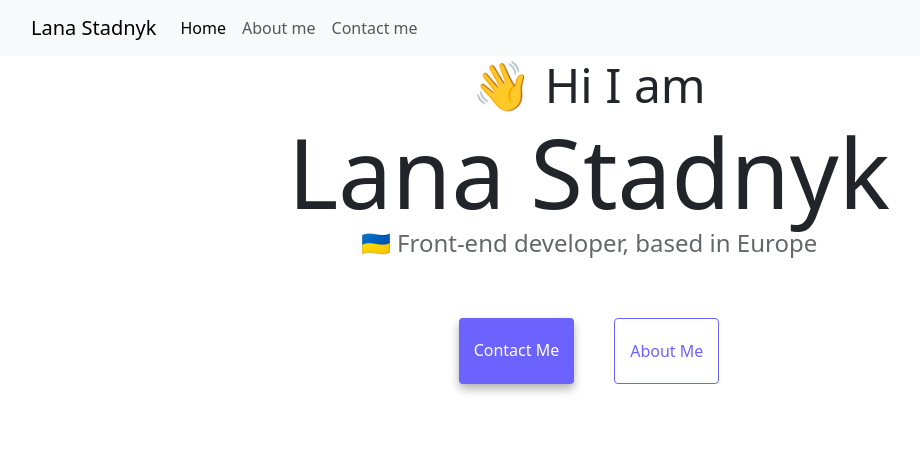
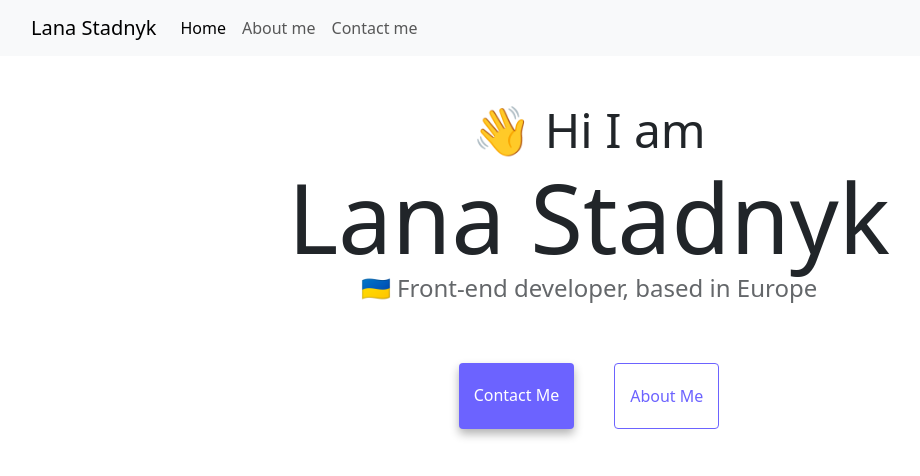
Before and after one commit to LanaStadnyk/Week-2, a plain HTML site: page index.html in a window 1280 px wide. Shown: the whole page, without its empty margins (51-971 px from the left). Drawn offline with nearby package versions, Linux system fonts and the light colour scheme.

Commit message:
Added images

```diff
--- a/src/styles.css
+++ b/src/styles.css
@@ -2,6 +2,10 @@
   --h3-color: #64676A;
   --paragrapgh-bg: #f5f2fe;
   --purple-color: #6c63ff;
+}
+
+.main {
+  margin-top: 45px;
 }
 
 a {
```
Also changed, not shown: images/weather.png (added), images/yoga.png (added), images/yogurt.png (added).
